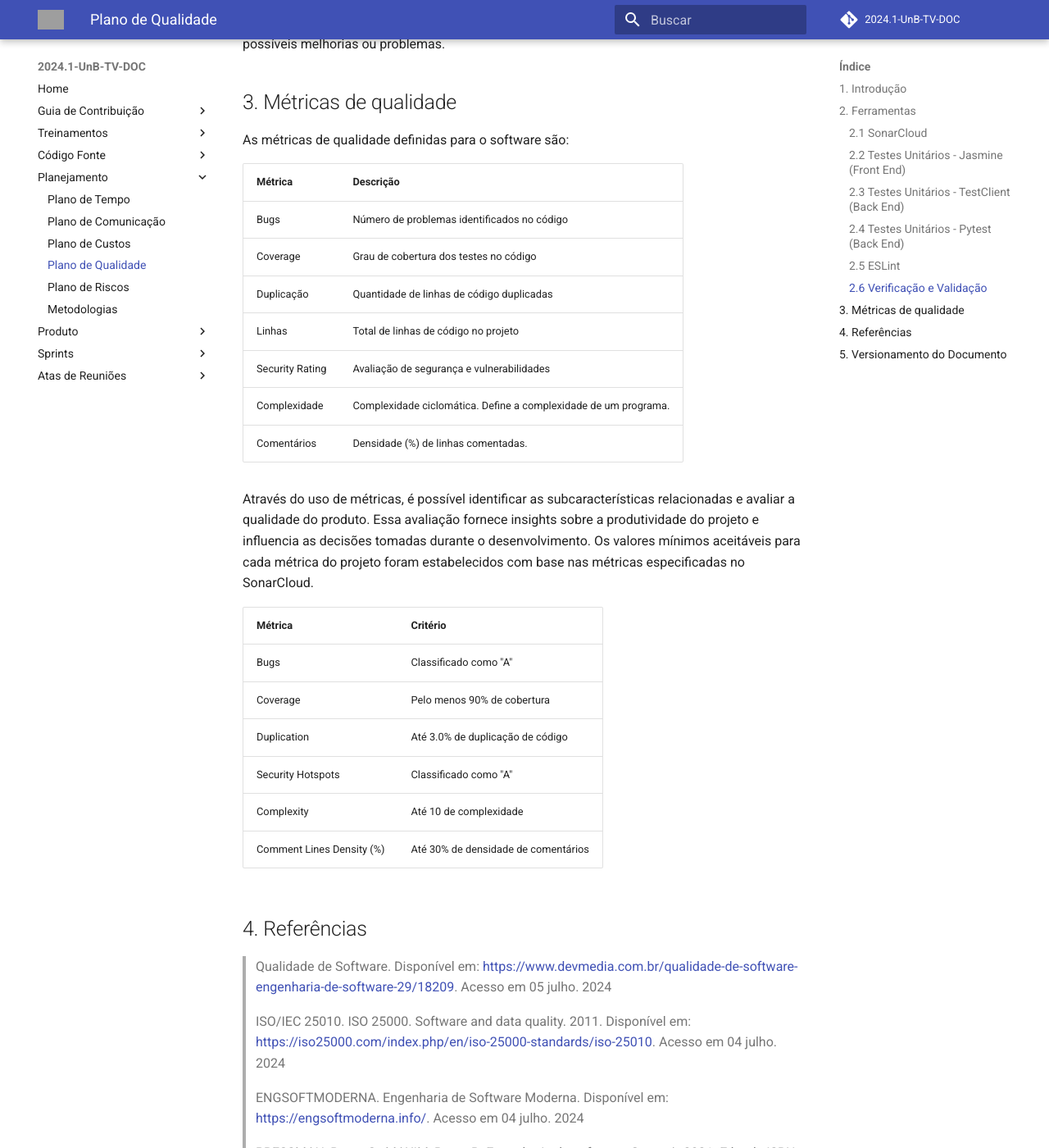
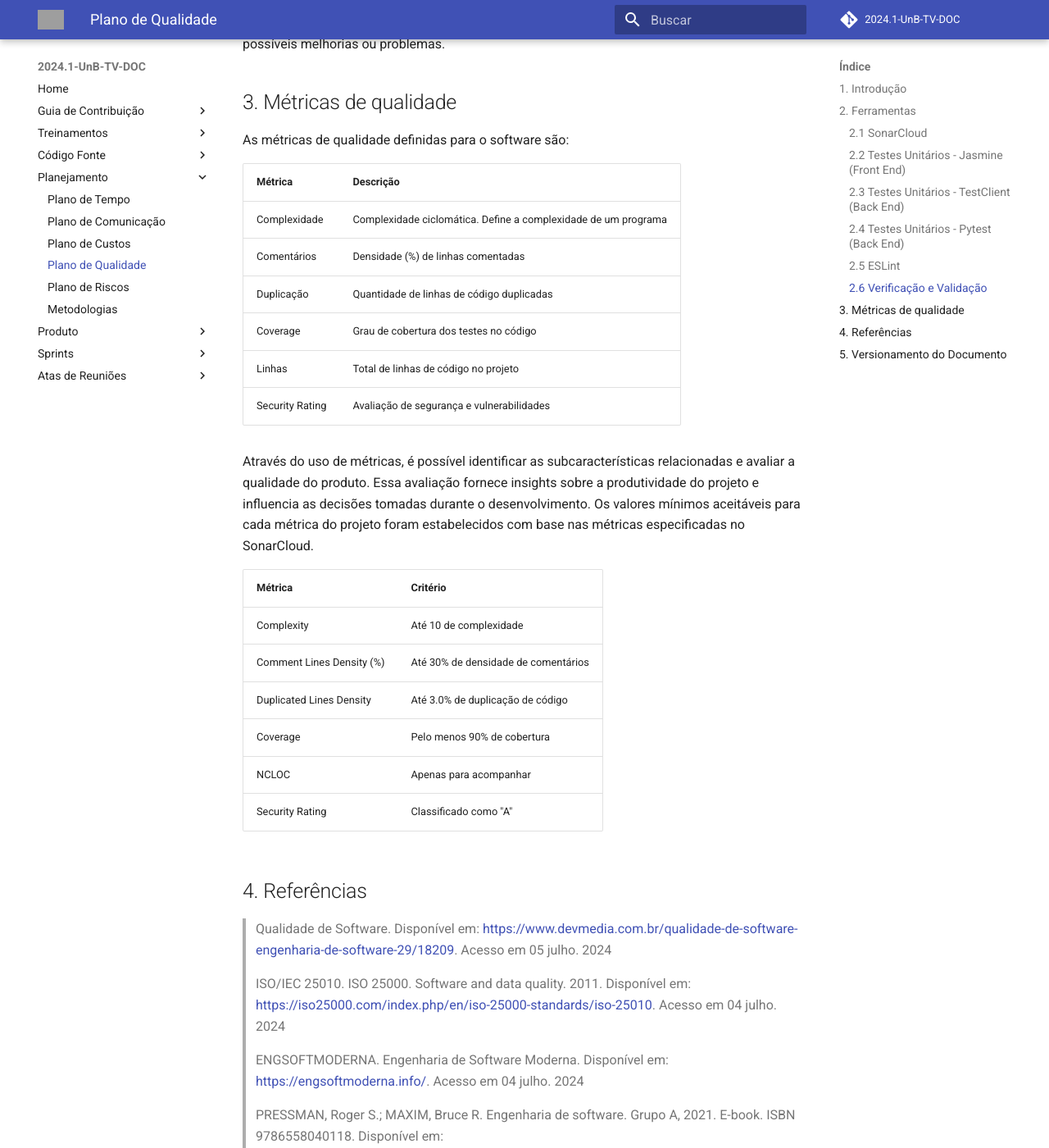
Before and after one commit to fga-eps-mds/2024.1-UnB-TV-DOC, an MkDocs documentation site: the page built from docs/planejamento/PlanoQualidade.md, in a window 1280 px wide and 1400 px high, scrolled down 2220 px. Shown: the whole window at 82% size. Built offline with MkDocs 1.6.1 and Material for MkDocs 9.7.7, drawn with Linux system fonts in a browser that asks for light colours; comment, search, counter and statistics services are not loaded; grey boxes are pictures that could not be loaded.

Commit message:
Update PlanoQualidade.md

```diff
--- a/docs/planejamento/PlanoQualidade.md
+++ b/docs/planejamento/PlanoQualidade.md
@@ -48,24 +48,23 @@ As métricas de qualidade definidas para o software são:
 
 | Métrica          | Descrição                                     |
 | ---------------- | --------------------------------------------- |
-| Bugs             | Número de problemas identificados no código   |
+| Complexidade  | Complexidade ciclomática. Define a complexidade de um programa |
+| Comentários  | Densidade (%) de linhas comentadas     |
+| Duplicação       | Quantidade de linhas de código duplicadas     |
 | Coverage         | Grau de cobertura dos testes no código        |
-| Duplicação       | Quantidade de linhas de código duplicadas     |
 | Linhas           | Total de linhas de código no projeto          |
 | Security Rating  | Avaliação de segurança e vulnerabilidades     |
-| Complexidade  | Complexidade ciclomática. Define a complexidade de um programa. |
-| Comentários  | Densidade (%) de linhas comentadas.     |
 
 Através do uso de métricas, é possível identificar as subcaracterísticas relacionadas e avaliar a qualidade do produto. Essa avaliação fornece insights sobre a produtividade do projeto e influencia as decisões tomadas durante o desenvolvimento. Os valores mínimos aceitáveis para cada métrica do projeto foram estabelecidos com base nas métricas especificadas no SonarCloud.
 
 | Métrica           | Critério                         |
 | ----------------- | -------------------------------- |
-| Bugs              | Classificado como "A"            |
-| Coverage          | Pelo menos 90% de cobertura      |
-| Duplication       | Até 3.0% de duplicação de código |
-| Security Hotspots | Classificado como "A"            |
 | Complexity       | Até 10 de complexidade |
 | Comment Lines Density (%)       | Até 30% de densidade de comentários |
+| Duplicated Lines Density       | Até 3.0% de duplicação de código |
+| Coverage          | Pelo menos 90% de cobertura      |
+| NCLOC          | Apenas para acompanhar     |
+| Security Rating | Classificado como "A"            |
 
 ## 4. Referências
 
```
